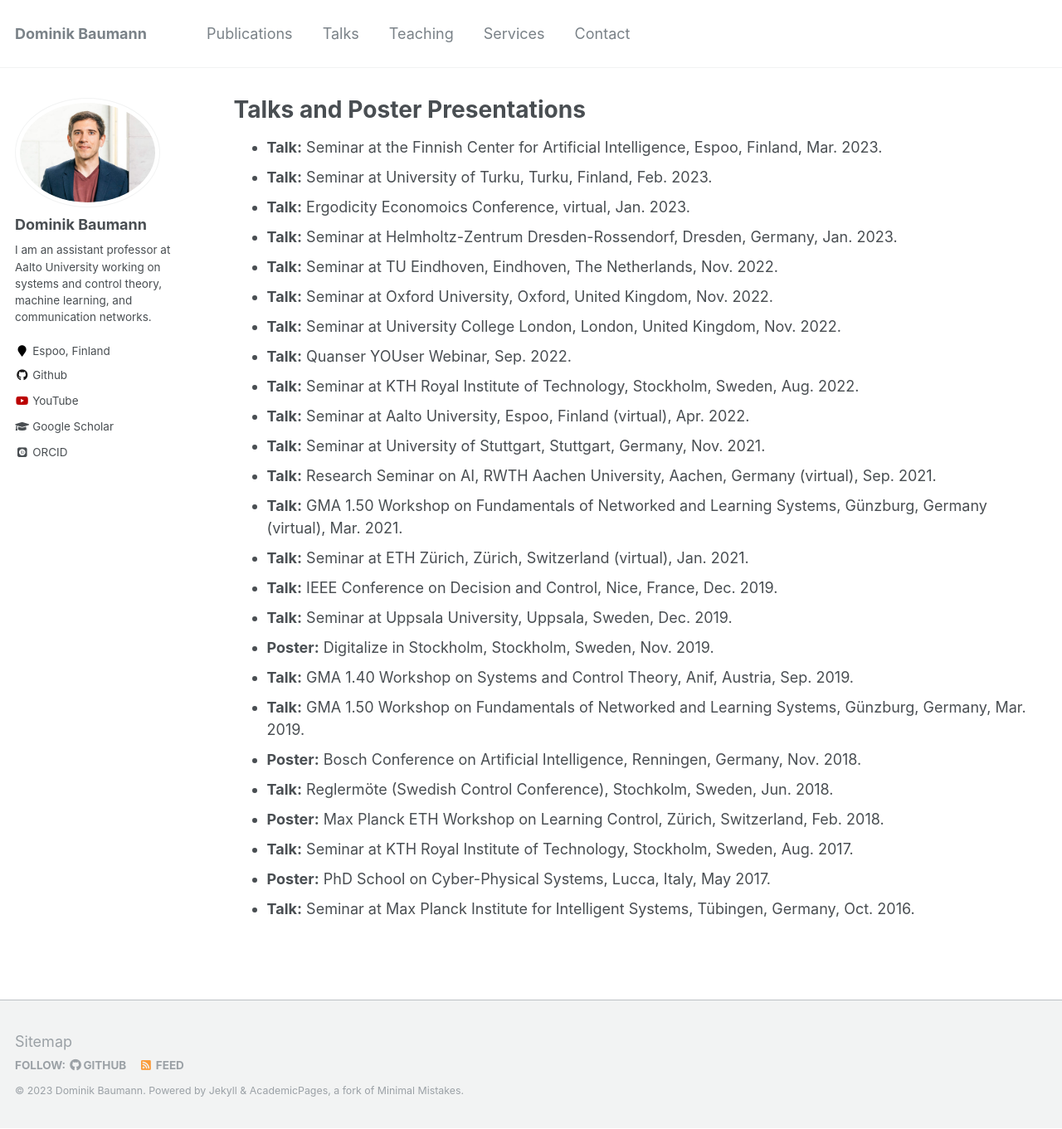
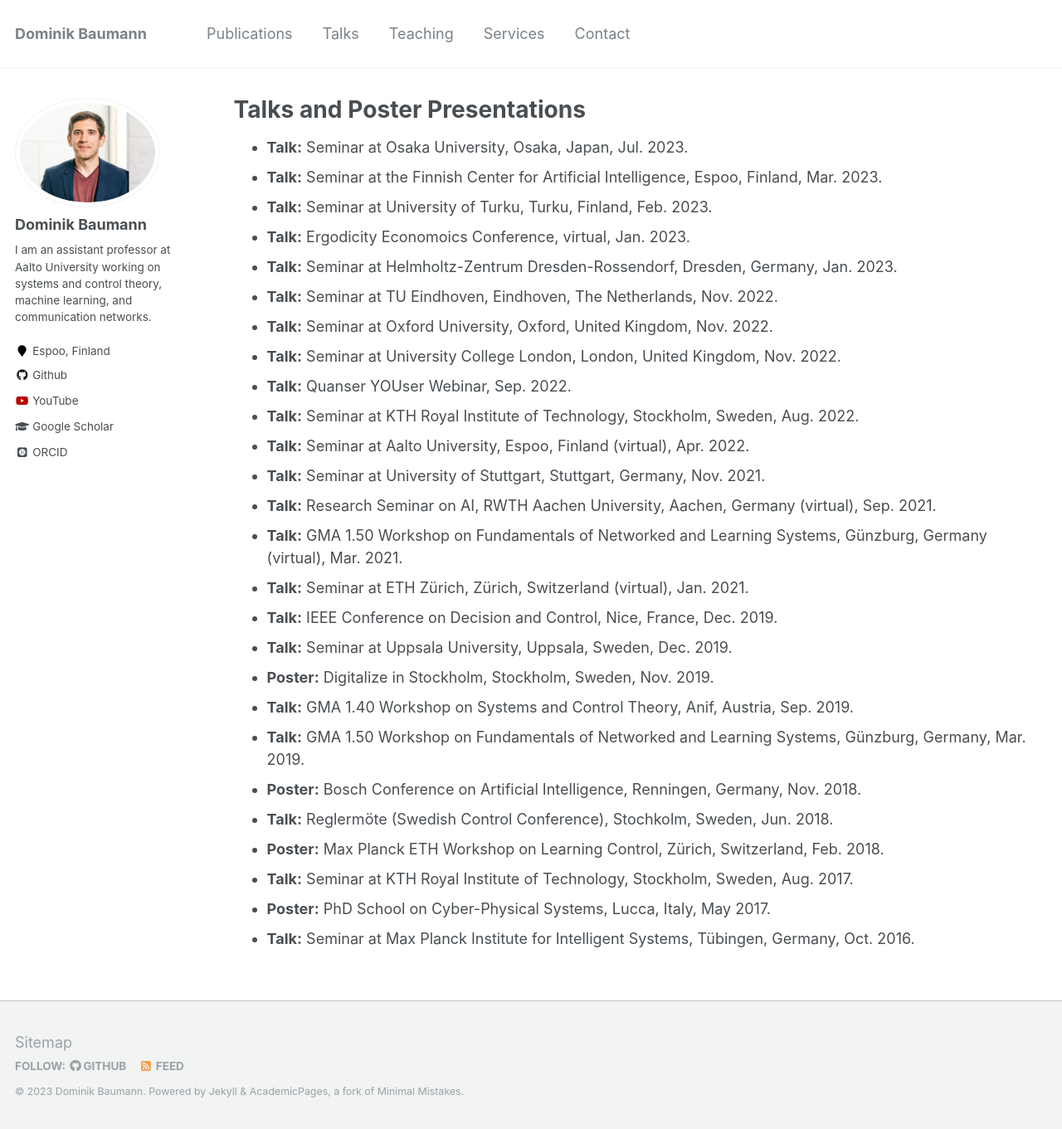
Before and after one commit to baumanndominik/baumanndominik.github.io, a Jekyll site: the page built from _pages/talks.md, in a window 1280 px wide and 1361 px high. Shown: the whole window at 83% size. Built offline with Jekyll 4.4.1, drawn with Linux system fonts in a browser that asks for light colours; some web fonts are replaced.

Commit message:
talk in Osaka

```diff
--- a/_pages/talks.md
+++ b/_pages/talks.md
@@ -5,6 +5,7 @@ permalink: /talks/
 author_profile: true
 ---
 
+* **Talk:** Seminar at Osaka University, Osaka, Japan, Jul. 2023.
 * **Talk:** Seminar at the Finnish Center for Artificial Intelligence, Espoo, Finland, Mar. 2023.
 * **Talk:** Seminar at University of Turku, Turku, Finland, Feb. 2023.
 * **Talk:** Ergodicity Economoics Conference, virtual, Jan. 2023.
```
